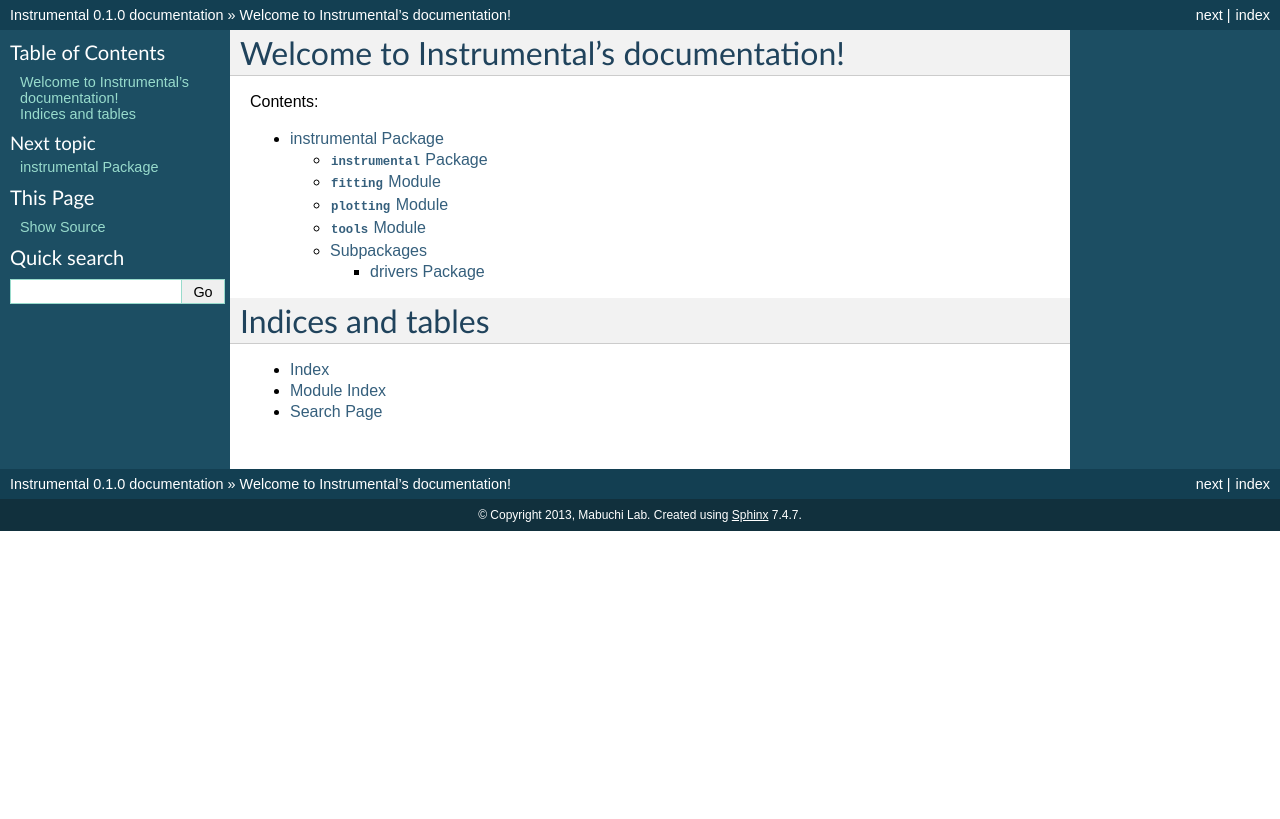
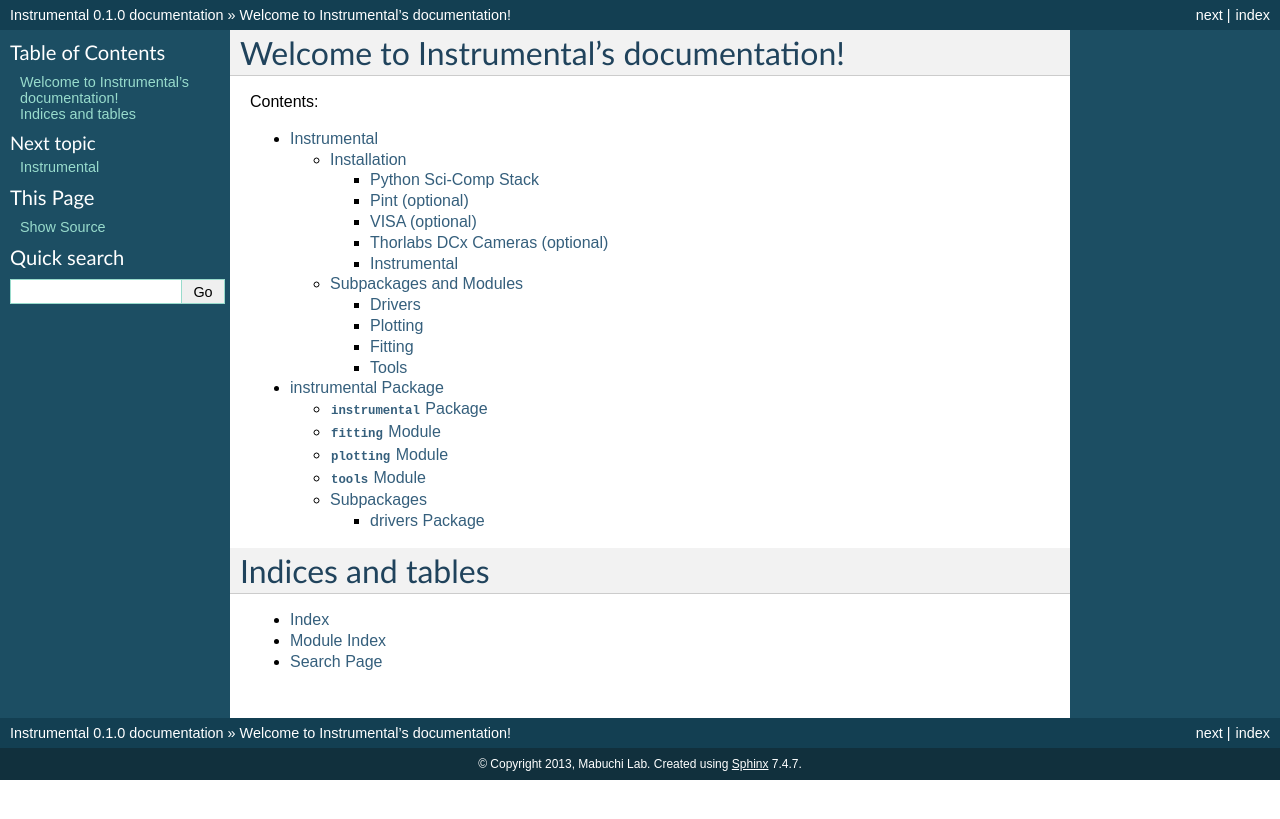
Before and after one commit to mabuchilab/Instrumental, a Sphinx documentation site: the page built from docs/index.rst, in a window 1280 px wide. Shown: the top 819 px of the page. Built offline with Sphinx 7.4.7, drawn with Linux system fonts in a browser that asks for light colours; formulas are drawn with MathJax 3; part of the change alters nothing that is shown.

Commit message:
Updated docs to include install instructions

```diff
--- a/docs/index.rst
+++ b/docs/index.rst
@@ -11,6 +11,7 @@ Contents:
 .. toctree::
    :maxdepth: 3
 
+   install
    instrumental
 
 
--- /dev/null
+++ b/docs/install.rst
@@ -0,0 +1,66 @@
+Instrumental
+============
+
+Instrumental is a Python-based instrumentation library (and more!) for the Mabuchi Lab.
+
+It currently serves as a repository for some useful code and is organized into four primary parts: drivers, plotting, fitting, and tools. The organization of code is almost certainly suboptimal for now, so everything is subject to change as the library grows.
+
+Instrumental makes heavy use of the scientific libraries NumPy, SciPy, and Matplotlib, as well as (optional?) integration of Pint, a Python units library, and PyVISA, VISA, and other drivers for interfacing with lab devices.
+
+
+Installation
+------------
+Most of Instrumental depends on the standard Python scientific computing stack of Python, NumPy, SciPy, and Matplotlib. Additionally, it makes use of the Pint units library as well as optional driver software for communicating with lab hardware.
+
+Python Sci-Comp Stack
+~~~~~~~~~~~~~~~~~~~~~
+To install the standard scientific computing stack, I recommend using `Anaconda <http://continuum.io/downloads>`_. Download the appropriate installer from the download page and run it to install Anaconda. The default installation will include NumPy, SciPy, and Matplotlib.
+
+Pint (optional)
+~~~~~~~~~~~~~~~
+Next, install Pint for units support. This is optional, but highly recommended, as some of Instrumental's code currently relies on Pint. To install Pint, simply open up a terminal and run `pip install pint`. For more information, or to get a more up-to-date version of Pint, check out the `Pint install page <https://pint.readthedocs.org/en/latest/getting.html>`_.
+
+VISA (optional)
+~~~~~~~~~~~~~~~
+To operate devices that communicate using VISA, e.g. Tektronix scopes, you will need (1) an implementation of VISA and (2) a Python interface layer called PyVISA. There are various implementations of VISA available, but two I know of are TekVISA (from Tektronix) and NI-VISA (from National Instruments). They *should* be compatible with each other, I believe the main difference is in the extra vendor-specific utilities provided by each--either one should work fine with PyVISA. Installers for each can be found on the lab's shared drive under "labusers\common\Software Downloads\VISA", or you can get them from the NI or Tektronix websites, though you'll have to create a free account. Once you've installed VISA, install PyVISA by running `pip install pyvisa` on the command line. More info about PyVISA, including more detailed install-related information can be found `here <http://pyvisa.readthedocs.org/en/latest/>`_.
+
+Thorlabs DCx Cameras (optional)
+~~~~~~~~~~~~~~~~~~~~~~~~~~~~~~~
+Finally, to operate Thorlabs DCx cameras, you'll need the drivers from `Thorlabs <http://www.thorlabs.us/software_pages/ViewSoftwarePage.cfm?Code=DCx>`_ under the "Software and Support" tab. Run the .exe installer which, among other things, will install the .dll shared libraries somewhere in your PATH (hopefully). Currently my code only looks for the 64-bit driver, so if you're on a 32-bit system I may need to work with you to fix this.
+
+Instrumental
+~~~~~~~~~~~~
+If you experience with git, you can clone the Instrumental repository to get the source code. If you don't know git or don't want to set up a local repo yet, you can just download a zip file by clicking the 'Download ZIP' button on the right hand side of the `Instrumental Github page <https://github.com/mabuchilab/Instrumental>`_. Those without private Github access can download the zip file `here <http://stanford.edu/group/mabuchilab/files/Instrumental.zip>`_. Unzip the code wherever you'd like, then open a command prompt to that directory and run `python setup.py install` to install Instrumental to your Python site-packages directory. You're all set! Now go check out some of the examples in the `examples` directory contained in the files you downloaded!
+
+
+Subpackages and Modules
+-----------------------
+
+Drivers
+~~~~~~~
+The `drivers` subpackage's purpose is to provide relatively high-level 'drivers' for interfacing with our lab equipment. Currently it supports:
+-   Tektronix TDS3032 Digital Oscilloscopes
+-   Thorlabs DCx class USB cameras
+It should be pretty easy to write drivers for other Tektronix scopes (and anything else that uses VISA) via PyVisa. Driver submissions are greatly appreciated!
+
+
+Plotting
+~~~~~~~~
+The `plotting` module provides or aims to provide
+-   Unit-aware (Pint-aware) plotting functions
+-   Easy slider-plots
+-   Curated 'nice' default settings/colors/etc for both data analysis and publication/figures
+
+
+Fitting
+~~~~~~~
+The `fitting` module is a good place for curating 'standard' lab-wide fits for common cases like
+-   Triple-lorentzian cavity scans
+-   Ringdown traces (exponential decay)
+
+It should also provide optional unit-awareness.
+
+
+Tools
+~~~~~
+The `tools` module is used for full-fledged scripts and programs that may make use of all of the other modules above. A good example would be a script that pulls a trace from the scope, auto-fits a ringdown curve, and saves both the raw data and fit parameters to files in a well-organized directory structure.
```
